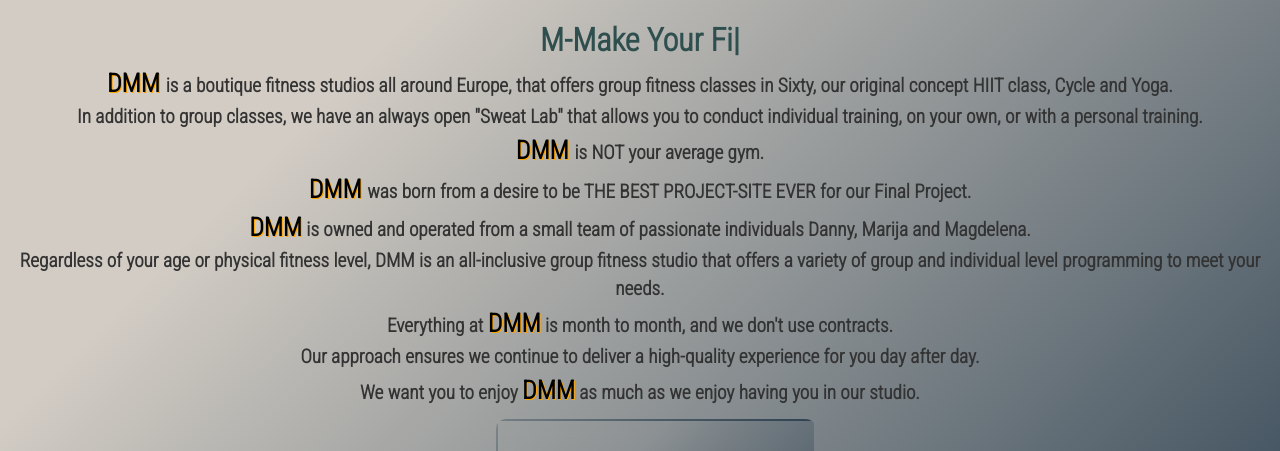
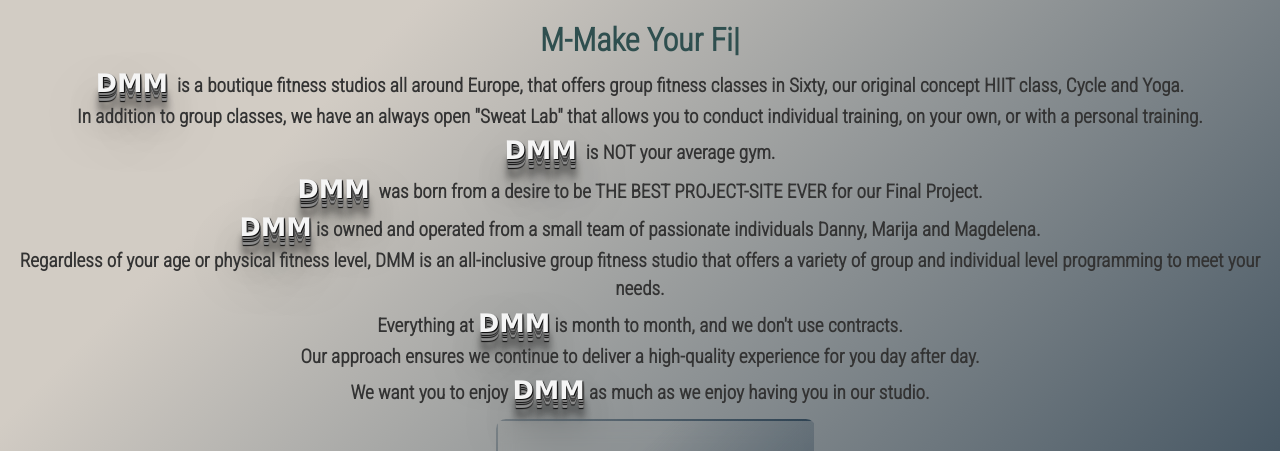
Before and after one commit to DannyNothdurft/DMMFitness, a React (Create React App) app in the folder client/: page /aboutus in a window 1280 px wide. Shown: the part 193-644 px from the top of the page. Built offline with nearby package versions, Linux system fonts and the light colour scheme.

Commit message:
little change

```diff
--- a/client/package.json
+++ b/client/package.json
@@ -17,6 +17,7 @@
     "bootstrap": "^5.1.3",
     "cities.json": "^1.1.5",
     "date-fns": "^2.28.0",
+    "emailjs-com": "^3.2.0",
     "express": "^4.18.1",
     "fontawesome": "^5.6.3",
     "leaflet": "^1.8.0",
--- a/client/src/components/Chat.jsx
+++ b/client/src/components/Chat.jsx
@@ -1,9 +1,6 @@
-import React, { useRef } from 'react'
-
-
-
-
-import emailjs from "@emailjs/browser";
+import React, {useState, useRef } from 'react'
+import emailjs from '@emailjs/browser';
+/* import emailjs from "emailjs-com"; */
 import styled from "styled-components";
 
 // images
@@ -58,20 +55,14 @@ function Chat({ chat, setChat }) {
     }
   }
 `;
-      const form = useRef();
+   const form = useRef();
+const [result, showResult] = useState(false)
+  const sendEmail = (e) => {
 
-  const sendEmail = (e) => {
     e.preventDefault();
 
-    emailjs
-      .sendForm(
-        "service_xip9mjp",
-        "template_zyk3e7d",
-        form.current,
-        "jdx_FpjNzwiQTlzqh"
-      )
-      .then(
-        (result) => {
+    emailjs.sendForm( 'gmail','template_o3uqwpo', form.current,'jdx_FpjNzwiQTlzqh' )
+      .then((result) => {
           console.log(result.text);
           console.log('Your mail is sent!');
         },
@@ -79,6 +70,8 @@ function Chat({ chat, setChat }) {
           console.log(error.text);
         }
       );
+      e.target.reset()
+      showResult(true)
   };
     const closeChatCard = () => {
         setChat(!chat);
@@ -91,7 +84,7 @@ function Chat({ chat, setChat }) {
 
     return (
 
-        <div className='chat-forn'>
+        <div className='chat-form'>
             <div className='chat-card' style={{backgroundColor:'grey'}}>
 
                 <button onClick={closeChatCard}
@@ -102,11 +95,12 @@ function Chat({ chat, setChat }) {
 
                 <form >
                  <StyledContactForm>
-      <form ref={form} onSubmit={sendEmail}>
+      <form  onSubmit={sendEmail}>
         <label>Name</label>
         <input type="text" name="user_name" />
         <label>Email</label>
         <input type="email" name="user_email" />
+
         <label>Message</label>
         <textarea name="message" />
         <input type="submit" value="Send" />
--- a/client/src/styles/About.css
+++ b/client/src/styles/About.css
@@ -110,9 +110,24 @@ h1 {
 
 .log-about {
   font-size:1.6rem;
-  color: black;
-  text-shadow: 1px 1px orange;
-  font-weight: bold;
+  transform: translate(50%,-50%);
+  text-transform: uppercase;
+  font-family: verdana;
+  color: #f5f5f5;
+  text-shadow: 1px 1px 1px black,
+      1px 2px 1px #919191,
+      1px 3px 1px #919191,
+      1px 4px 1px black,
+      1px 5px 1px #919191,
+      1px 6px 1px black,
+      1px 7px 1px #919191,
+      1px 8px 1px #919191,
+      1px 9px 1px #919191,
+      1px 10px 1px black,
+  1px 18px 6px rgba(16,16,16,0.4),
+  1px 22px 10px rgba(16,16,16,0.2),
+  1px 25px 35px rgba(16,16,16,0.2),
+  1px 30px 60px rgba(16,16,16,0.4);
 }
 .our-names {
   margin-top: -2rem;
```
Also changed, not shown: 1 other file (tests, documents, lock files or other folders).
